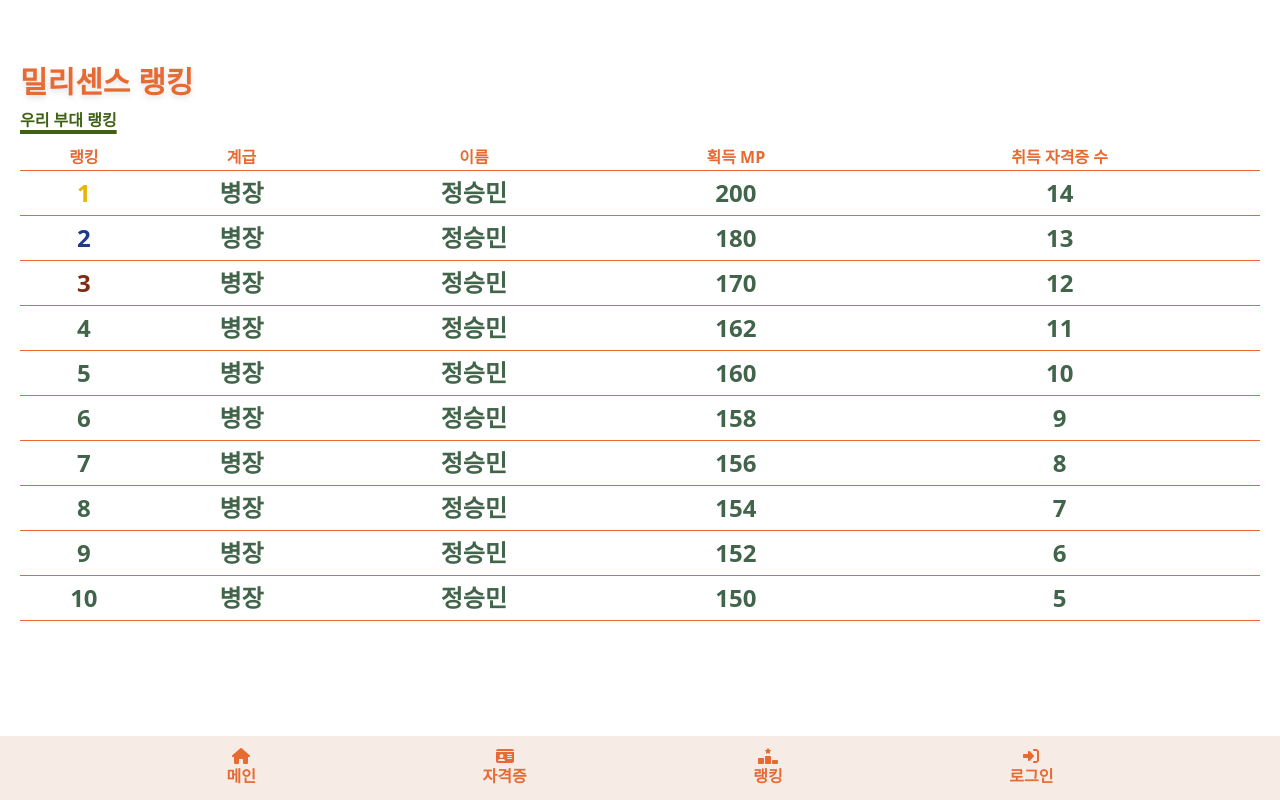
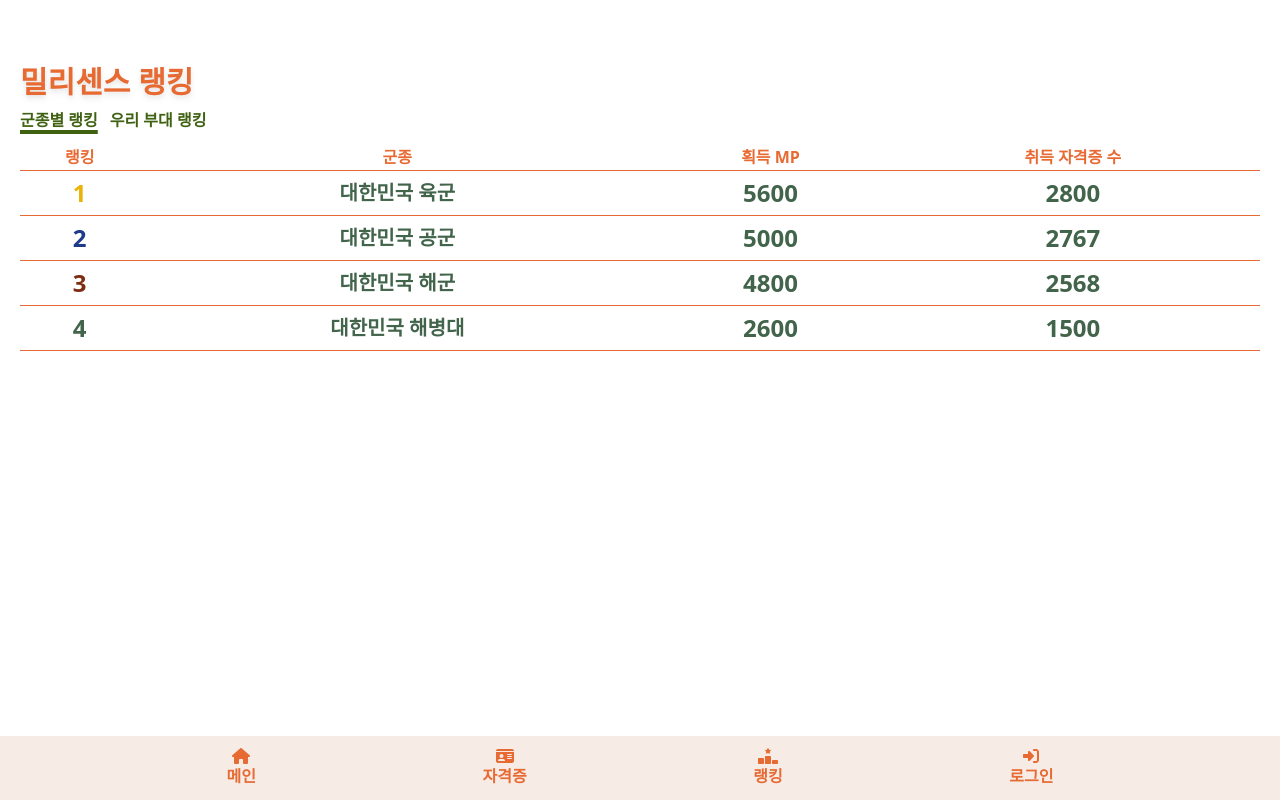
Before and after one commit to rdg1029/Military_License, a Next.js app: page /RankList/RankList in a window 1280 px wide. Built offline with nearby package versions, Linux system fonts and the light colour scheme.

Commit message:
Update RankList.tsx : Import RankListANA

```diff
--- a/src/pages/RankList/RankList.tsx
+++ b/src/pages/RankList/RankList.tsx
@@ -1,13 +1,15 @@
 import React from "react";
 import ListPage from "../ListPage";
 import ListAll from "./RankListAll";
+import ListANA from "./RankListANA";
 
 const RankList = () => {
   return(
     <ListPage
       title="밀리센스 랭킹"
       tabs={[
-        {name: "우리 부대 랭킹", component: <ListAll />},
+        {name: "군종별 랭킹", component: <ListANA/>},
+        {name: "우리 부대 랭킹", component: <ListAll/>},
         // {name: "병과별 추천", component: <ListByClass />},
         // {name: "분야별 추천", component: <ListByType />},
         // {name: "전체 취득순", component: <ListInOrder />},
```
